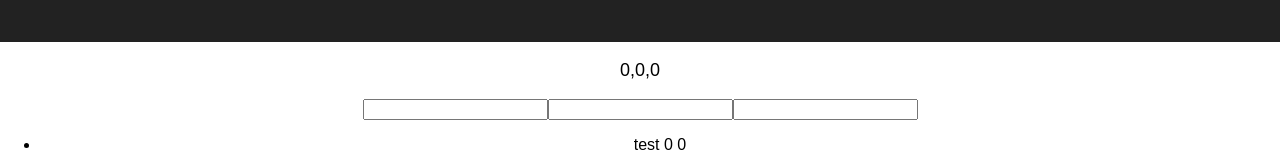
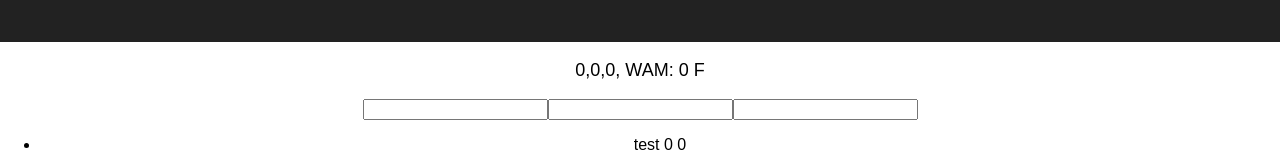
Before and after one commit to kdelwat/FindMyWAM, a React (Create React App) app: page / in a window 1280 px wide. Shown: the part 148-300 px from the top of the page. Built offline with nearby package versions, Linux system fonts and the light colour scheme.

Commit message:
Add WAM calculation

```diff
--- a/src/App.js
+++ b/src/App.js
@@ -29,6 +29,38 @@ class App extends Component {
     this.setState({ assessments: assessments });
   };
 
+  calculateWAM = () => {
+    let mark = 0;
+
+    this.state.assessments.map(assessment => {
+      mark += assessment.mark * (assessment.weighting / 100);
+    });
+
+    mark += this.state.examMark * (this.state.examWeighting / 100);
+
+    if (mark > 100) {
+      return 100;
+    } else {
+      return mark;
+    }
+  };
+
+  calculateLetterGrade = () => {
+    let wam = this.calculateWAM();
+
+    if (wam < 55) {
+      return "F";
+    } else if (wam >= 55 && wam < 70) {
+      return "PS";
+    } else if (wam >= 70 && wam < 80) {
+      return "CR";
+    } else if (wam >= 80 && wam < 90) {
+      return "DN";
+    } else {
+      return "HD";
+    }
+  };
+
   render() {
     return (
       <div className="App">
@@ -38,7 +70,8 @@ class App extends Component {
         </div>
         <p className="App-intro">
           {this.state.examMark},{this.state.examWeighting},
-          {this.state.examHurdle}
+          {this.state.examHurdle}, WAM: {this.calculateWAM()}{" "}
+          {this.calculateLetterGrade()}
         </p>
         <PercentageInput handler={this.examMarkChanged} />
         <PercentageInput handler={this.examWeightingChanged} />
```
